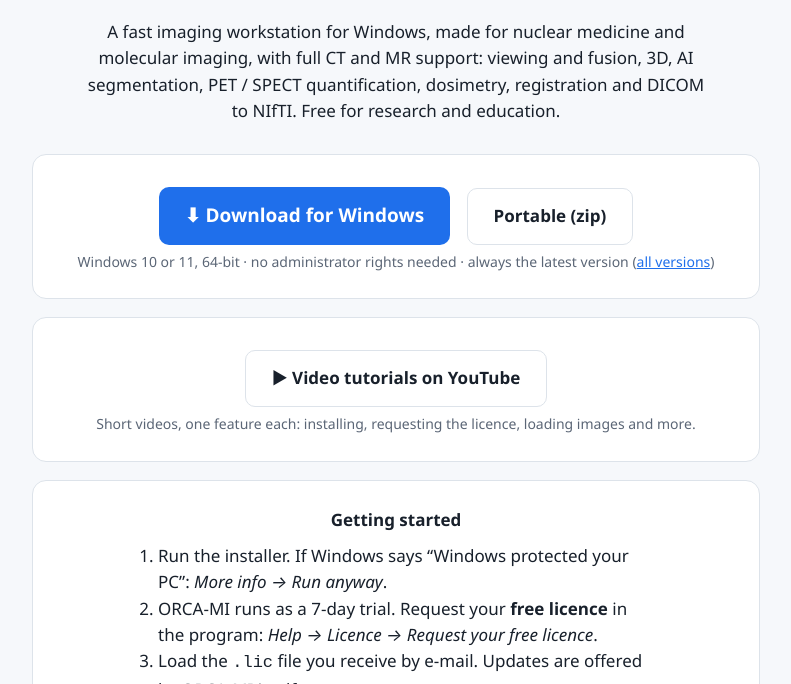
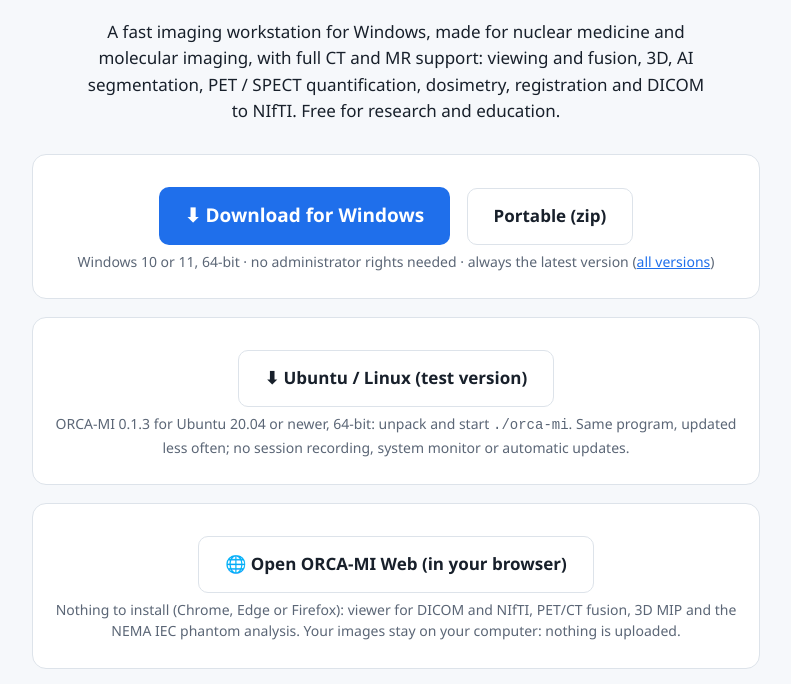
Before and after one commit to orca-mi/orca-mi.github.io, a plain HTML site: page index.html in a window 1280 px wide. Shown: the part 255-939 px from the top of the page, without its empty margins (244-1035 px from the left). Drawn offline with Linux system fonts and the light colour scheme.

Commit message:
Add the Linux (Ubuntu) download and the ORCA-MI Web link

```diff
--- a/index.html
+++ b/index.html
@@ -53,6 +53,18 @@
   </div>
 
   <div class="card">
+    <a class="btn secondary" href="https://github.com/orca-mi/orca-mi/releases/download/v0.1.3/ORCA-MI-0.1.3-ubuntu.tar.gz">⬇ Ubuntu / Linux (test version)</a>
+    <div class="small">ORCA-MI 0.1.3 for Ubuntu 20.04 or newer, 64-bit: unpack and start <code>./orca-mi</code>.
+      Same program, updated less often; no session recording, system monitor or automatic updates.</div>
+  </div>
+
+  <div class="card">
+    <a class="btn secondary" href="https://orca-mi.github.io/orca-mi-web-limited/">🌐 Open ORCA-MI Web (in your browser)</a>
+    <div class="small">Nothing to install (Chrome, Edge or Firefox): viewer for DICOM and NIfTI, PET/CT fusion, 3D MIP and
+      the NEMA IEC phantom analysis. Your images stay on your computer: nothing is uploaded.</div>
+  </div>
+
+  <div class="card">
     <a class="btn secondary" href="https://www.youtube.com/@ORCA-MI">▶ Video tutorials on YouTube</a>
     <div class="small">Short videos, one feature each: installing, requesting the licence, loading images and more.</div>
   </div>
```
